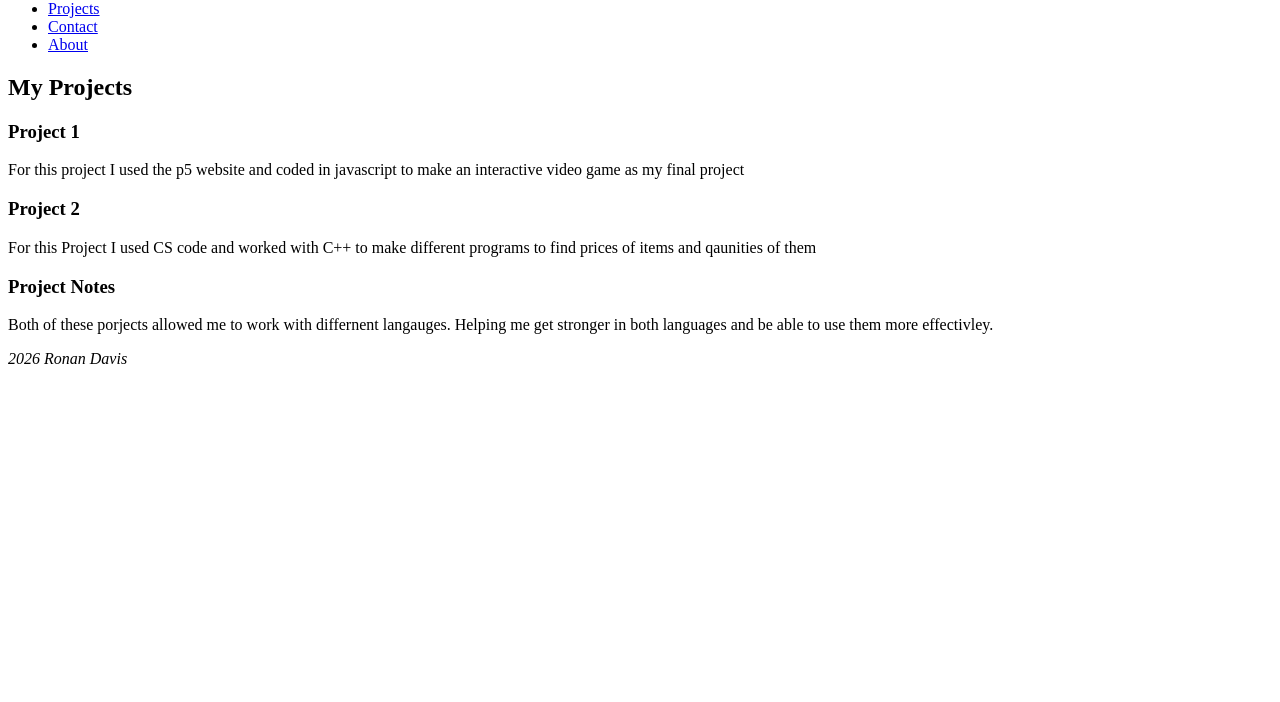
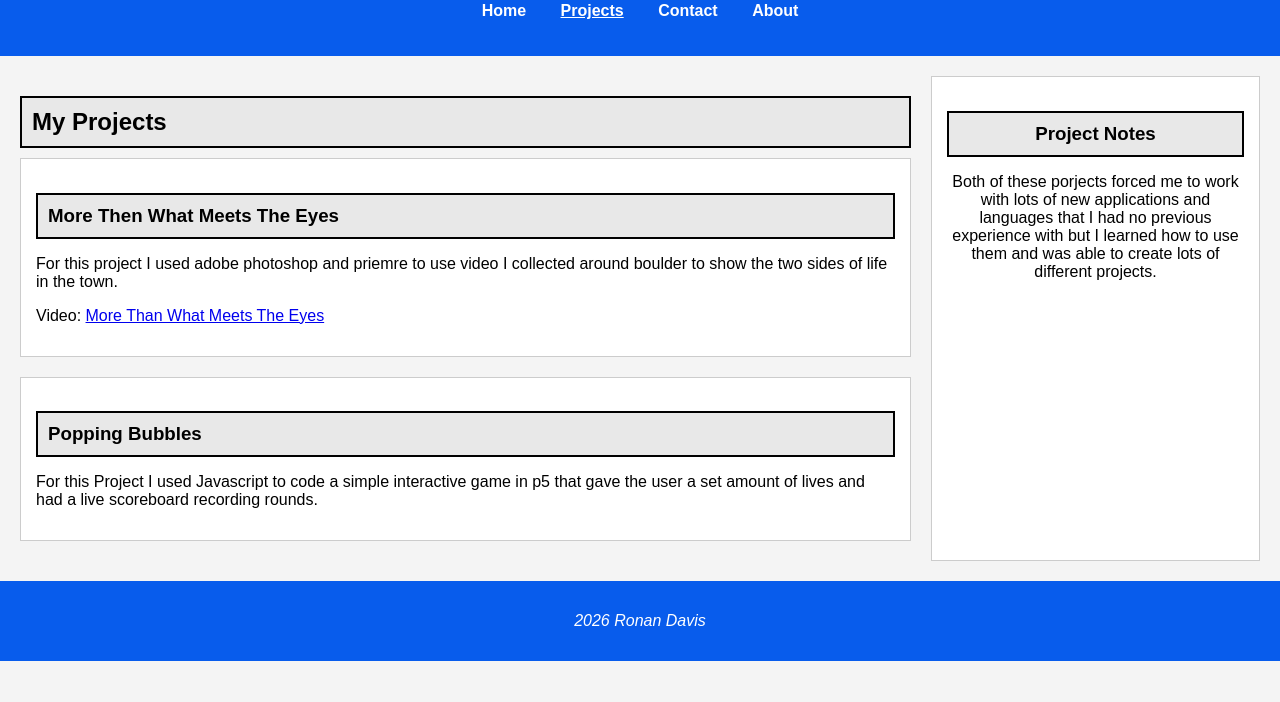
Before and after one commit to ronand3/ronand3.github.io, a plain HTML site: page wa/wa4/Projects.html in a window 1280 px wide. Shown: the part 98-800 px from the top of the page. Drawn offline with Linux system fonts and the light colour scheme.

Commit message:
website changes.
website changes.

```diff
--- a/wa/wa4/Projects.html
+++ b/wa/wa4/Projects.html
@@ -4,6 +4,7 @@
     <meta charset="UTF-8">
     <meta name="viewport" content="width=device-width, initial-scale=1.0">
     <title>Projects - Ronan Davis</title>
+    <link rel="stylesheet" href="wa4-style.css">
 </head>
 <body>
     <header>
@@ -22,19 +23,25 @@
         <section>
             <h2>My Projects</h2>
             <article>
-                <h3>Project 1</h3>
-                <p>For this project I used the p5 website and coded in javascript to make an interactive video game as my final project</p>
+                <h3>More Then What Meets The Eyes</h3>
+                <p>For this project I used adobe photoshop and priemre to use video I collected around boulder to show the two sides of life in the town.</p>
+
+                <p>Video:
+            <a href="Ronan Davis Final Cut.mp4" target="_blank">
+                More Than What Meets The Eyes
+            </a>
+        </p>
             </article>
 
             <article>
-                <h3>Project 2</h3>
-                <p>For this Project I used CS code and worked with C++ to make different programs to find prices of items and qaunities of them</p>
+                <h3>Popping Bubbles</h3>
+                <p>For this Project I used Javascript to code a simple interactive game in p5 that gave the user a set amount of lives and had a live scoreboard recording rounds.</p>
             </article>
         </section>
 
         <aside>
             <h3>Project Notes</h3>
-            <p>Both of these porjects allowed me to work with differnent langauges. Helping me get stronger in both languages and be able to use them more effectivley.</p>
+            <p>Both of these porjects forced me to work with lots of new applications and languages that I had no previous experience with but I learned how to use them and was able to create lots of different projects.</p>
         </aside>
     </main>
 
--- /dev/null
+++ b/wa/wa4/wa4-style.css
@@ -0,0 +1,68 @@
+body{
+    font-family: Arial, Helvetica, sans-serif;
+    margin:0;
+    background:#f4f4f4;
+}
+header{
+    background:#085cec;
+    color:white;
+    padding:20px;
+    text-align:center;
+}
+nav ul{
+    list-style:none;
+    padding:0;
+}
+nav li{
+    display:inline-block;
+    margin:0 15px;
+}
+nav a{
+    color:white;
+    text-decoration:none;
+    font-weight:bold;
+}
+nav a.current{
+    text-decoration:underline;
+}
+main{
+    display:flex;
+    gap:20px;
+    padding:20px;
+}
+section{
+    flex:3;
+}
+aside{
+    flex:1;
+    background:white;
+    padding:15px;
+    border:1px solid #ccc;
+    text-align:center;
+}
+article{
+    background:white;
+    padding:15px;
+    margin-bottom:20px;
+    border:1px solid #ccc;
+}
+h2, h3{
+    border:2px solid #000000;
+    padding:10px;
+    margin-bottom:10px;
+    background:#e8e8e8;
+}
+.home-image{
+    width:100%;
+    max-width:400px;
+    height:auto;
+    display:block;
+    margin:10px auto;
+    border-radius:8px;
+}
+footer{
+    text-align:center;
+    padding:15px;
+    background:#085cec;
+    color:white;
+}
```
Also changed, not shown: wa/wa4/About.html (+5 -4 lines), wa/wa4/Contact.html (+8 -7 lines), wa/wa4/home.html (+10 -4 lines), 1 other file.
